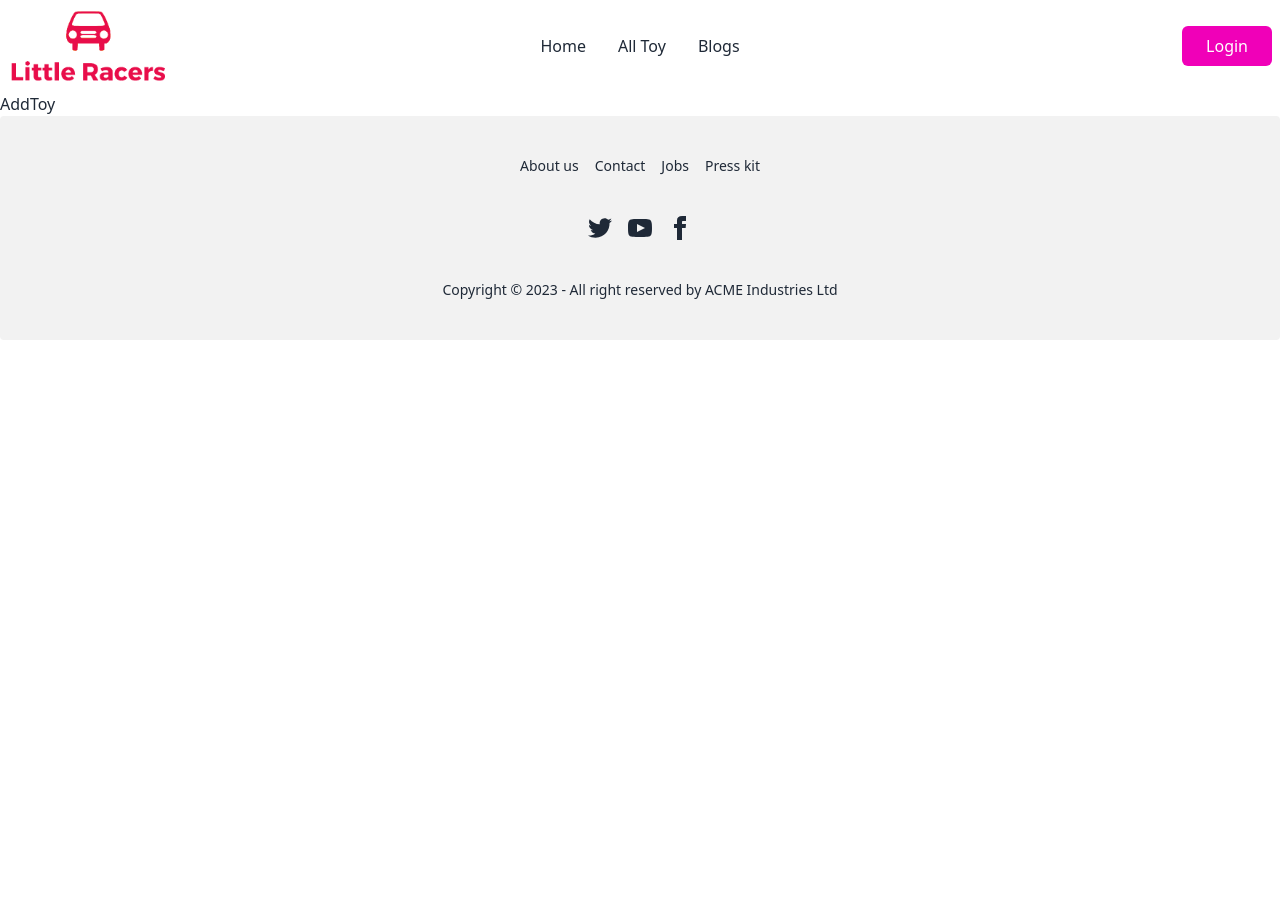
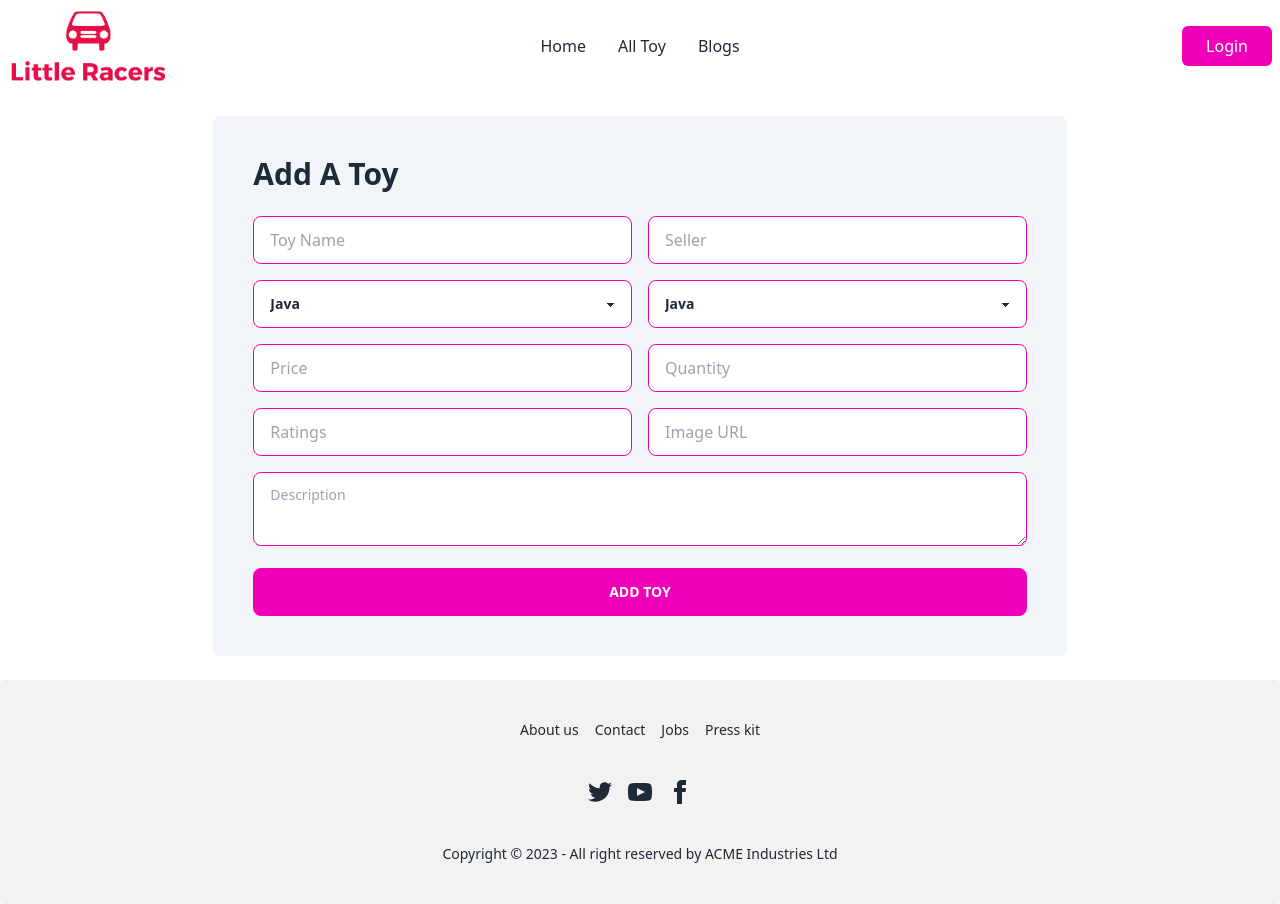
Before and after one commit to faridalam61/toy-marketplace, a React (Vite) app: page /add-a-toy in a window 1280 px wide. Before the commit the page ends 800 px from the top, so only its background shows below. Built offline with nearby package versions, Linux system fonts and the light colour scheme; no server answers.

Commit message:
Added add Toy and update toy pages

```diff
--- a/src/Pages/AddToy.jsx
+++ b/src/Pages/AddToy.jsx
@@ -1,7 +1,53 @@
 import React from "react";
 
 function AddToy() {
-  return <div>AddToy</div>;
+  const handleAddToy = (e)=>{
+    e.preventDefault();
+    const form = e.target;
+    const name = form.name.value;
+    const seller = form.seller.value;
+    const category = form.category.value;
+    const qty = form.qty.value;
+    const subCategory = form.subCategory.value;
+    const price = form.price.value;
+    const image = form.image.value;
+    const description = form.description.value;
+
+    const newToy = {name,seller,category,subCategory,price,qty,image,description}
+    console.log(newToy)
+  }
+  return <div>
+    <div className="w-2/3 bg-slate-100 mx-auto p-10 rounded-lg my-6 ">
+      <h1 className="text-3xl font-bold mb-6">Add A Toy</h1>
+      <form onSubmit={handleAddToy}>
+        <div className="grid grid-cols-1 gap-4 lg:grid-cols-2">
+      <input type="text" placeholder="Toy Name" name="name" className="input input-bordered input-secondary w-full" />
+      <input type="text" placeholder="Seller" name="seller" className="input input-bordered input-secondary w-full" />
+      <select className="select select-secondary w-full" name="category">
+  <option disabled defaultValue="">Select Category</option>
+  <option defaultValue="java">Java</option>
+  <option defaultValue="go">Go</option>
+  <option defaultValue="c">C</option>
+</select>
+      <select className="select select-secondary w-full" name="subCategory">
+  <option disabled defaultValue="">Select Sub Category</option>
+  <option defaultValue="java">Java</option>
+  <option defaultValue="go">Go</option>
+  <option defaultValue="c">C</option>
+</select>
+
+      <input type="number" placeholder="Price" name="price" className="input input-bordered input-secondary w-full" />
+      <input type="number" placeholder="Quantity" name="qty" className="input input-bordered input-secondary w-full" />
+      <input type="number" placeholder="Ratings" name="ratings" className="input input-bordered input-secondary w-full" />
+      <input type="text" placeholder="Email" name="email" className="input input-bordered input-secondary w-full" hidden/>
+      <input type="text" placeholder="Image URL" name="image" className="input input-bordered input-secondary w-full" />
+      </div>
+      <textarea className="textarea textarea-secondary w-full my-4" name="description" placeholder="Description"></textarea>
+      <input type="submit" className="btn btn-secondary w-full" value="Add Toy"/>
+
+      </form>
+    </div>
+  </div>;
 }
 
 export default AddToy;
--- /dev/null
+++ b/src/Pages/UpdateToy.jsx
@@ -0,0 +1,32 @@
+import React from "react";
+
+function UpdateToy() {
+  const handleUpdate = (e)=>{
+    e.preventDefault();
+    const form = e.target;
+    const price = form.price.value;
+    const qty = form.qty.value;
+    const description = form.description.value;
+
+    const UpdatedToy = {price,qty,description}
+    console.log(UpdatedToy)
+  }
+  return <div>
+    <div className="w-2/3 bg-slate-100 mx-auto p-10 rounded-lg my-6 ">
+      <h1 className="text-3xl font-bold mb-6">Update Toy_Name</h1>
+      <form onSubmit={handleUpdate}>
+        <div className="grid grid-cols-1 gap-4 lg:grid-cols-2">
+
+      <input type="number" placeholder="Price" name="price" className="input input-bordered input-secondary w-full" />
+      <input type="number" placeholder="Quantity" name="qty" className="input input-bordered input-secondary w-full" />
+
+      </div>
+      <textarea className="textarea textarea-secondary w-full my-4" name="description" placeholder="Description"></textarea>
+      <input type="submit" className="btn btn-secondary w-full" value="Update Toy"/>
+
+      </form>
+    </div>
+  </div>;
+}
+
+export default UpdateToy;
--- a/src/Routes/Routes.jsx
+++ b/src/Routes/Routes.jsx
@@ -9,6 +9,7 @@ import MyToy from "../Pages/MyToy";
 import AddToy from "../Pages/AddToy";
 import Blog from "../Pages/Blog";
 import NotFound from "../Pages/NotFound";
+import UpdateToy from "../Pages/UpdateToy";
 
 const routers = createBrowserRouter([
   {
@@ -44,6 +45,10 @@ const routers = createBrowserRouter([
         path: "/blog",
         element: <Blog />,
       },
+      {
+        path:'/update',
+        element:<UpdateToy/>
+      }
     ],
   },
 ]);
```
